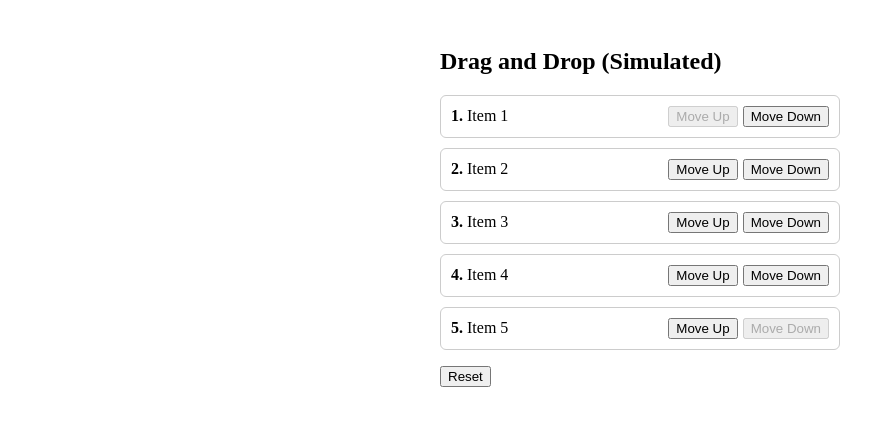
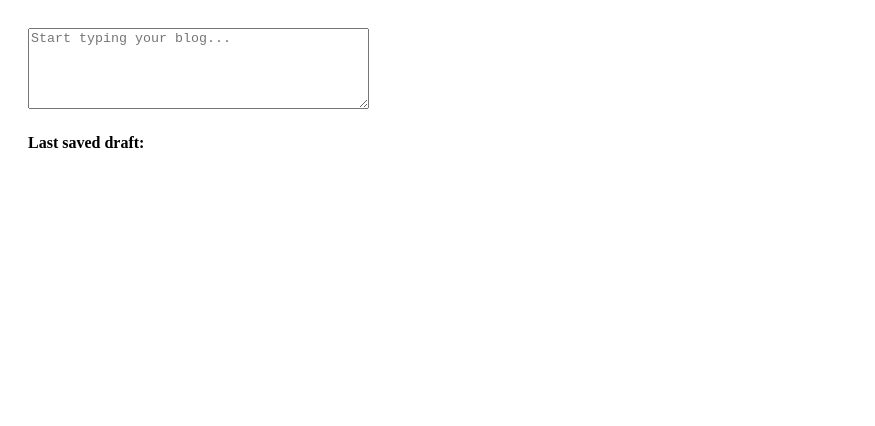
Before and after one commit to sandybhatta/machine-coding, a React (Vite) app: page / in a window 1280 px wide. Shown: the top 426 px of the page, without its empty margins (0-875 px from the left). Built offline with nearby package versions, Linux system fonts and the light colour scheme.

Commit message:
auto save draft component is made for practicing useEffect hook

```diff
--- a/src/App.jsx
+++ b/src/App.jsx
@@ -1,4 +1,4 @@
-import React from 'react'
+import React , {useState} from 'react'
 // import InputEcho from './useStateHookPrac/InputEcho'
 // import ShowHidePass from './useStateHookPrac/ShowHidePass'
 // import TwoWayBinding from './useStateHookPrac/TwoWayBinding'
@@ -6,9 +6,11 @@ import React from 'react'
 // import TabSwitcher from './useStateHookPrac/TabSwitcher'
 // import ToDo from './useStateHookPrac/ToDo'
 // import MiniCart from './useStateHookPrac/MiniCart'
-import PollVoting from './useStateHookPrac/PollVoting'
-import MultiStepForm from './useStateHookPrac/MultiStepForm'
-import DragDropSimulator from './useStateHookPrac/DragDropSimulator'
+// import PollVoting from './useStateHookPrac/PollVoting'
+// import MultiStepForm from './useStateHookPrac/MultiStepForm'
+// import DragDropSimulator from './useStateHookPrac/DragDropSimulator'
+import LiveClock from './useEffectHookPrac/LiveClock'
+import AutoSaveDarft from './useEffectHookPrac/AutoSaveDarft'
 // import ToggleButton from './useStateHookPrac/ToggleButton'
 // import UserCard from './MachineCodingComp/UserCard'
 // import LimitCounter from './EasyComponents/LimitCounter'
@@ -28,6 +30,11 @@ import DragDropSimulator from './useStateHookPrac/DragDropSimulator'
 
 
 const App = () => {
+
+
+
+
+
   return (
     <div>
       {/* <UserCard fullname={"sandip bhatt"} bio={"asvhjsdajfvsdaujvfadsjvndsjvhgckgtkugtuktgcuktuktutgutuktututlhlhlhvjhvlhvlhvhvkhvhvkhvil;hyhki;khihyiylhblkhihiyfyrdufutfutfuyflvuhyluylulugvuguguyvuhvguhvuvuvh"} email={"sandip#209"}/> */}
@@ -61,9 +68,14 @@ const App = () => {
 
                   {/* <MultiStepForm/> */}
 
-                  <DragDropSimulator/>
+                  {/* <DragDropSimulator/> */}
 
 
+{/* --------------------  useEffect Hook practice----------------------- */}
+
+
+ {/* <LiveClock /> */}
+<AutoSaveDarft/>
 
 
     </div>
--- /dev/null
+++ b/src/useEffectHookPrac/AutoSaveDarft.jsx
@@ -0,0 +1,85 @@
+// import React, { useEffect, useState } from 'react'
+
+// const AutoSaveDarft = () => {
+//     const [input, setInput] =useState("")
+//     const[draft, setDraft]=useState("")
+
+//     useEffect(()=>{
+
+//         const id= setTimeout(()=>{
+//             setDraft(input)
+//         },2000)
+
+//         return ()=>{
+//             clearTimeout(id)
+//         }
+
+//     },[input])
+//   return (
+//     <div>
+//         <input
+//         type='textarea'
+//         value={input}
+//         onChange={(e)=>setInput(e.target.value)}
+//         />
+
+
+//         <div>
+//             {draft}
+//         </div>
+//     </div>
+//   )
+// }
+
+// export default AutoSaveDarft
+
+// slightly better version with better ux
+
+import React, { useEffect, useState } from 'react';
+
+const AutoSaveDraft = () => {
+  const [input, setInput] = useState('');
+  const [draft, setDraft] = useState('');
+  const [savedMessage, setSavedMessage] = useState('');
+
+  useEffect(() => {
+    if (input.trim() === '') {
+      setSavedMessage('');
+      return;
+    }
+
+    const id = setTimeout(() => {
+      setDraft(input);
+      setSavedMessage('Saved draft');
+      // Hide message after 1.5 sec (optional UX improvement)
+      setTimeout(() => setSavedMessage(''), 1500);
+    }, 2000);
+
+    return () => {
+      clearTimeout(id);
+    };
+  }, [input]);
+
+  return (
+    <div style={{ padding: '20px' }}>
+      <textarea
+        value={input}
+        onChange={(e) => setInput(e.target.value)}
+        placeholder="Start typing your blog..."
+        rows="5"
+        cols="40"
+      />
+
+      <div style={{ marginTop: '10px', color: 'green' }}>
+        {savedMessage && <span>{savedMessage}</span>}
+      </div>
+
+      <div style={{ marginTop: '20px' }}>
+        <h4>Last saved draft:</h4>
+        <p>{draft}</p>
+      </div>
+    </div>
+  );
+};
+
+export default AutoSaveDraft;
--- /dev/null
+++ b/src/useEffectHookPrac/LiveClock.jsx
@@ -0,0 +1,37 @@
+import React, { useEffect, useState } from 'react'
+
+const LiveClock = () => {
+    const [time , setTime]= useState(new Date());
+    const[ start, setStart] =useState(true)
+
+    useEffect(() => {
+        let id=null
+      if(start){
+         id = setInterval(() => {
+            setTime(new Date());
+          }, 1000);
+
+      }
+
+        return () => {
+            console.log(id);
+          clearInterval(id);
+        };
+      }, [start]);
+
+      const pause=()=>{
+        setStart(false)
+      }
+      const startTimer=()=>{
+        setStart(true)
+      }
+  return (
+    <div>
+        {time.getHours()}hr : {time.getMinutes()}min: {time.getSeconds()} seconds
+        <button onClick={pause}>pause</button>
+        <button onClick={startTimer}>start</button>
+    </div>
+  )
+}
+
+export default LiveClock
```
